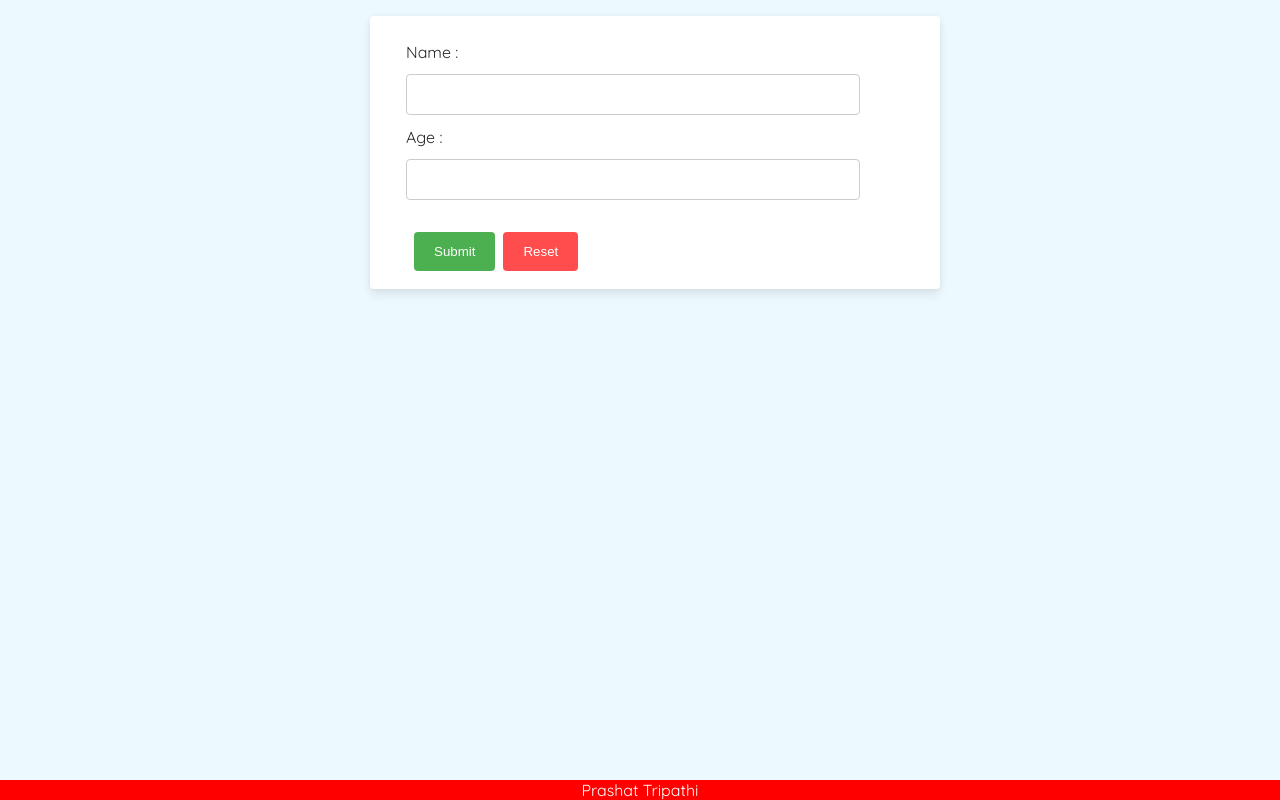
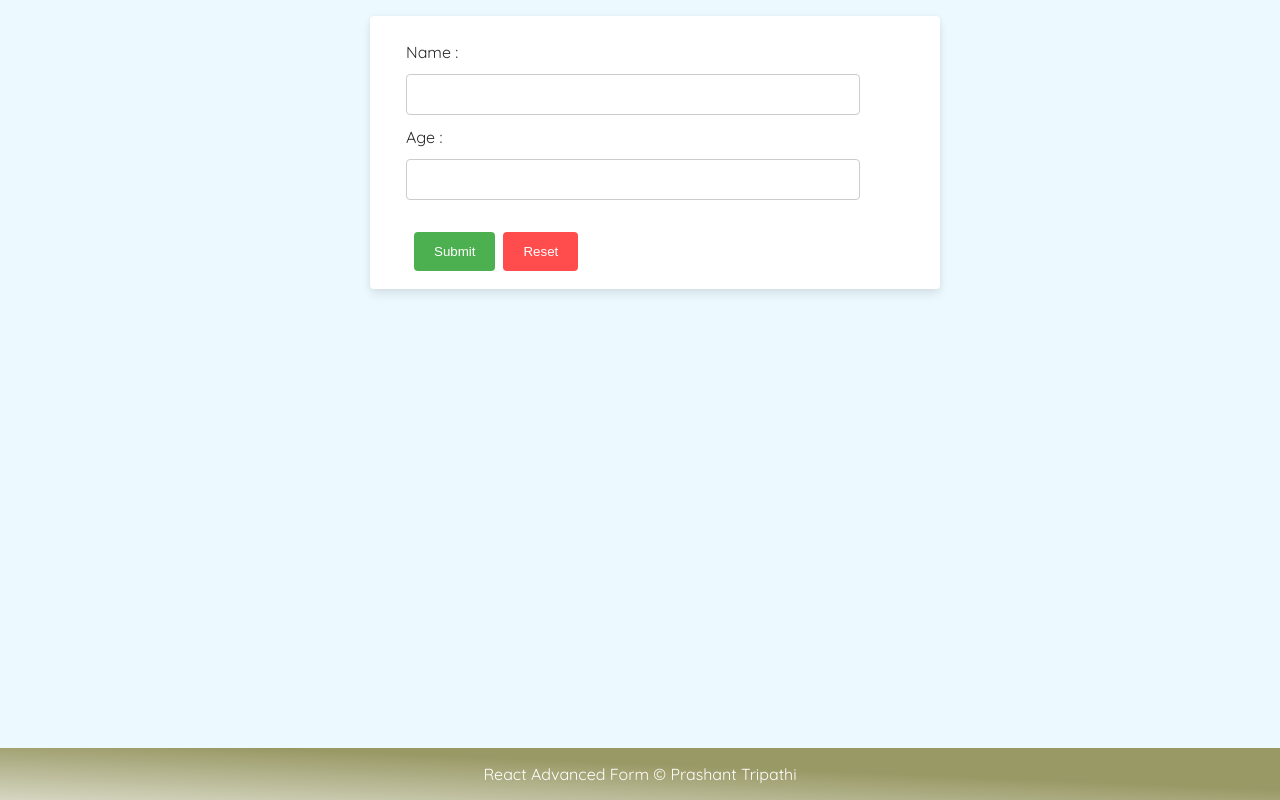
Before and after one commit to prashantreneur/ReactFormwithcss, a React (Create React App) app: page / in a window 1280 px wide. Built offline with nearby package versions, Linux system fonts and the light colour scheme.

Commit message:
Footer added

```diff
--- a/src/App.js
+++ b/src/App.js
@@ -2,6 +2,7 @@ import React, { Component } from 'react';
 import './App.css';
 import Form from './Components/Form'
 import Card from './Components/Card'
+import Footer from './Components/Footer'
 
 
 class App extends Component {
@@ -66,7 +67,7 @@ class App extends Component {
               age={person.age}
             /></div>
         })}
-
+        <Footer />
       </div>
 
     )
--- /dev/null
+++ b/src/Components/Footer.js
@@ -0,0 +1,10 @@
+import React from 'react';
+import './footer.css';
+
+export default function Footer() {
+    return (
+        <div>
+            <footer className='footer'>React Advanced Form &copy; Prashant Tripathi</footer>
+        </div>
+    )
+}
--- a/src/Components/Form.js
+++ b/src/Components/Form.js
@@ -26,7 +26,7 @@ export default function Form(props) {
                     <button type="reset" id='btn-r'>Reset</button>
                 </form>
             </div>
-            <footer className='footer'>Prashat Tripathi</footer>
+
         </div>
     )
 }
--- /dev/null
+++ b/src/Components/footer.css
@@ -0,0 +1,11 @@
+.footer {
+    position:fixed;
+    left: 0;
+    bottom: 0;
+    padding: 1rem;
+    width: 100%;
+    background: linear-gradient(to bottom left, #999966 40%, 	 #d6d6c2 100%);
+    color: white;
+    text-align: center;
+
+  }
--- a/src/Components/form.css
+++ b/src/Components/form.css
@@ -71,13 +71,3 @@
      transform: scale(1.05);
   box-shadow: 0 10px 20px rgba(0,0,0,.12), 0 4px 8px rgba(0,0,0,.06);
 }
-
-.footer {
-  position:fixed;
-  left: 0;
-  bottom: 0;
-  width: 100%;
-  background-color: red;
-  color: white;
-  text-align: center;
-}
```
Also changed, not shown: 1 other file (tests, documents, lock files or other folders).
